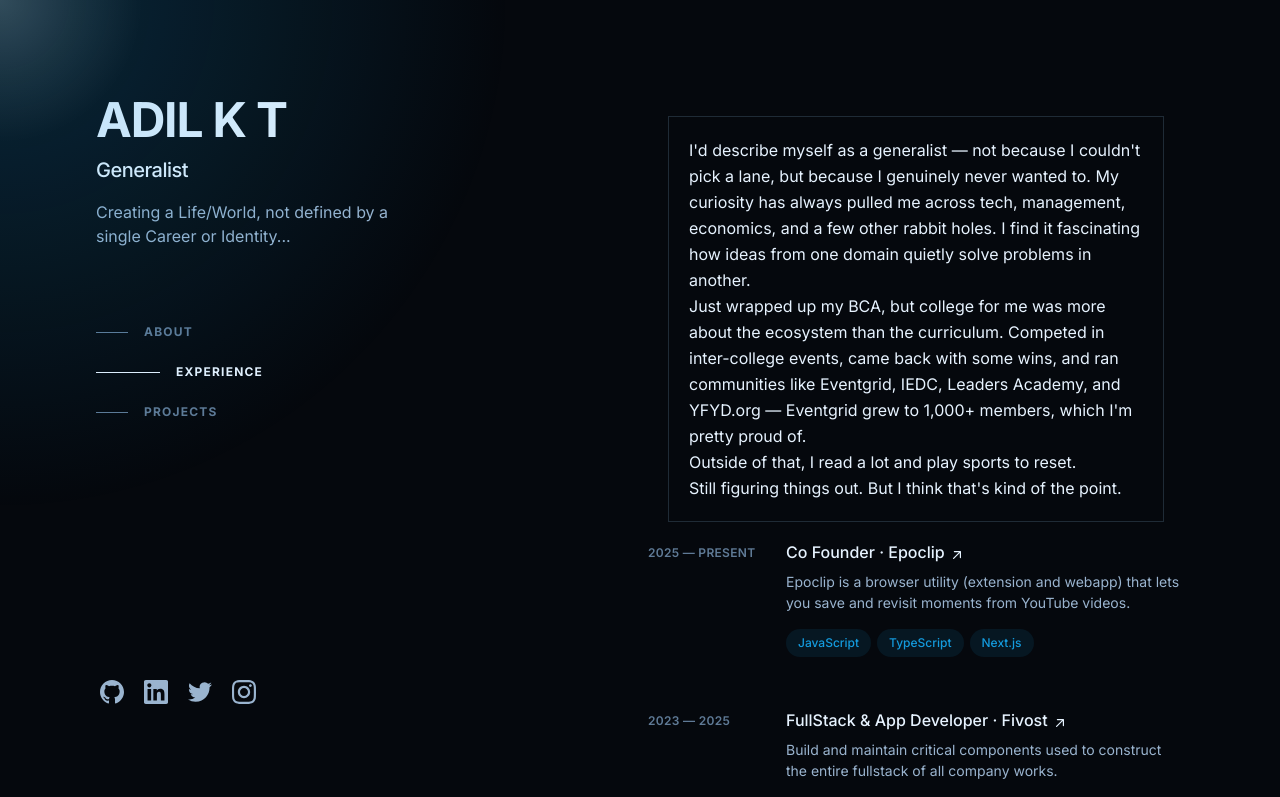
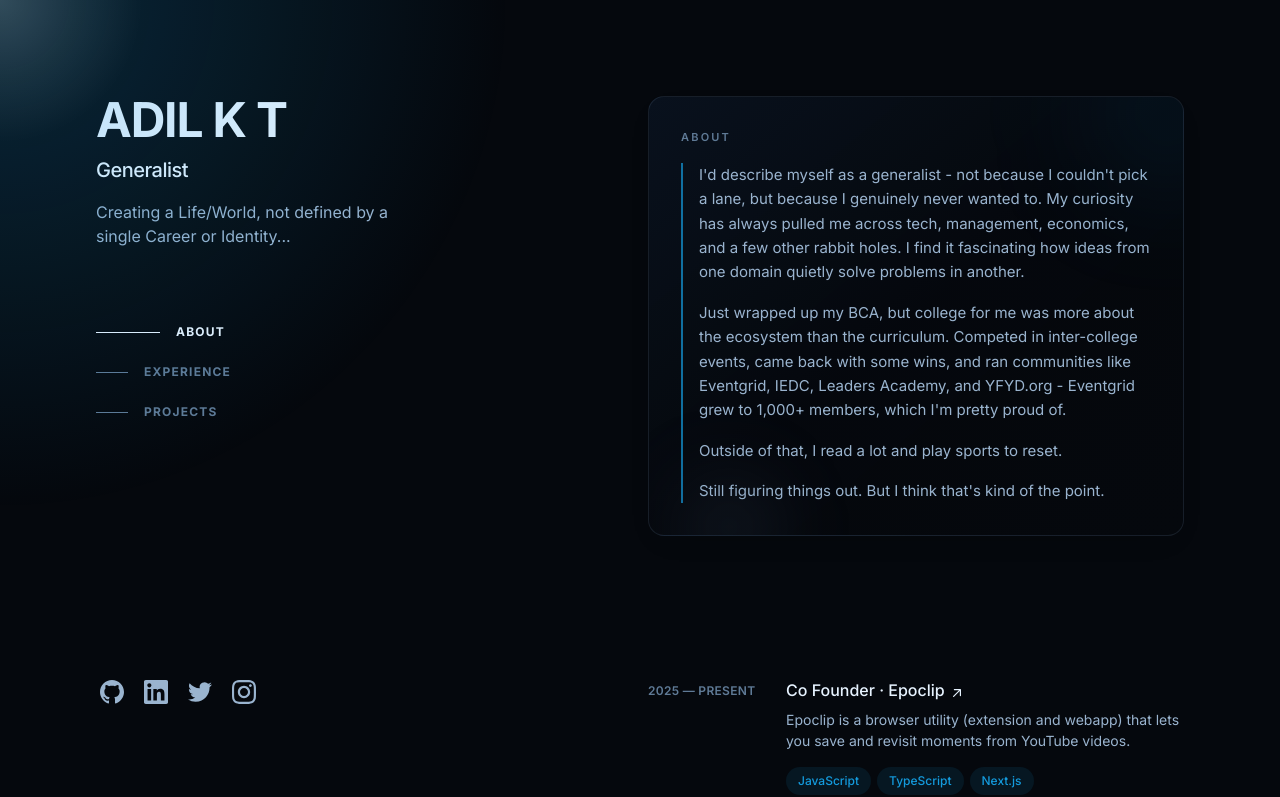
Before and after one commit to adilkt16/portfolio, a Next.js app: page / in a window 1280 px wide. Shown: the top 797 px of the page. Built offline with nearby package versions, Linux system fonts and the light colour scheme.

Commit message:
feat: refactor About component to use dynamic content and enhance styling

```diff
--- a/app/globals.css
+++ b/app/globals.css
@@ -29,20 +29,4 @@
     @apply transition-all duration-300 hover:bg-background-light hover:shadow-lg;
   }
 
-  /* Add styles for About and Experience sections */
-  .about-section {
-    margin: 20px;
-    padding: 20px;
-    @apply border border-foreground-accent/30;
-  }
-
-  .experience-section {
-    margin: 40px 20px 20px; /* Increase top margin to push it further down */
-    padding: 20px;
-    @apply border border-foreground-accent/30;
-  }
-
-  .experience-item {
-    margin-bottom: 15px;
-  }
 }
--- a/components/About.tsx
+++ b/components/About.tsx
@@ -1,18 +1,28 @@
+const aboutParagraphs = [
+  'I\'d describe myself as a generalist - not because I couldn\'t pick a lane, but because I genuinely never wanted to. My curiosity has always pulled me across tech, management, economics, and a few other rabbit holes. I find it fascinating how ideas from one domain quietly solve problems in another.',
+  'Just wrapped up my BCA, but college for me was more about the ecosystem than the curriculum. Competed in inter-college events, came back with some wins, and ran communities like Eventgrid, IEDC, Leaders Academy, and YFYD.org - Eventgrid grew to 1,000+ members, which I\'m pretty proud of.',
+  'Outside of that, I read a lot and play sports to reset.',
+  'Still figuring things out. But I think that\'s kind of the point.',
+];
+
 const About = () => {
   return (
-    <section className="about-section">
-      <p>
-        I&apos;d describe myself as a generalist — not because I couldn&apos;t pick a lane, but because I genuinely never wanted to. My curiosity has always pulled me across tech, management, economics, and a few other rabbit holes. I find it fascinating how ideas from one domain quietly solve problems in another.
-      </p>
-      <p>
-        Just wrapped up my BCA, but college for me was more about the ecosystem than the curriculum. Competed in inter-college events, came back with some wins, and ran communities like Eventgrid, IEDC, Leaders Academy, and YFYD.org — Eventgrid grew to 1,000+ members, which I&apos;m pretty proud of.
-      </p>
-      <p>
-        Outside of that, I read a lot and play sports to reset.
-      </p>
-      <p>
-        Still figuring things out. But I think that&apos;s kind of the point.
-      </p>
+    <section id="about" className="mb-16 scroll-mt-16 md:mb-24 lg:mb-36 lg:scroll-mt-24">
+      <div className="relative overflow-hidden rounded-2xl border border-foreground-accent/20 bg-gradient-to-br from-background-light/80 via-background/90 to-background p-6 shadow-[0_10px_30px_-20px_rgba(0,0,0,0.45)] sm:p-8">
+        <div className="pointer-events-none absolute -right-12 -top-12 h-32 w-32 rounded-full bg-primary/15 blur-3xl" />
+        <div className="pointer-events-none absolute -bottom-10 left-8 h-24 w-24 rounded-full bg-foreground-accent/15 blur-2xl" />
+
+        <p className="mb-4 text-[11px] font-semibold uppercase tracking-[0.2em] text-foreground-accent">
+          About
+        </p>
+        <blockquote className="border-l-2 border-primary/70 pl-4 text-sm leading-relaxed text-foreground-muted sm:text-[15px]">
+          {aboutParagraphs.map((paragraph, index) => (
+            <p key={paragraph} className={index === 0 ? '' : 'mt-4'}>
+              {paragraph}
+            </p>
+          ))}
+        </blockquote>
+      </div>
     </section>
   );
 };
```
